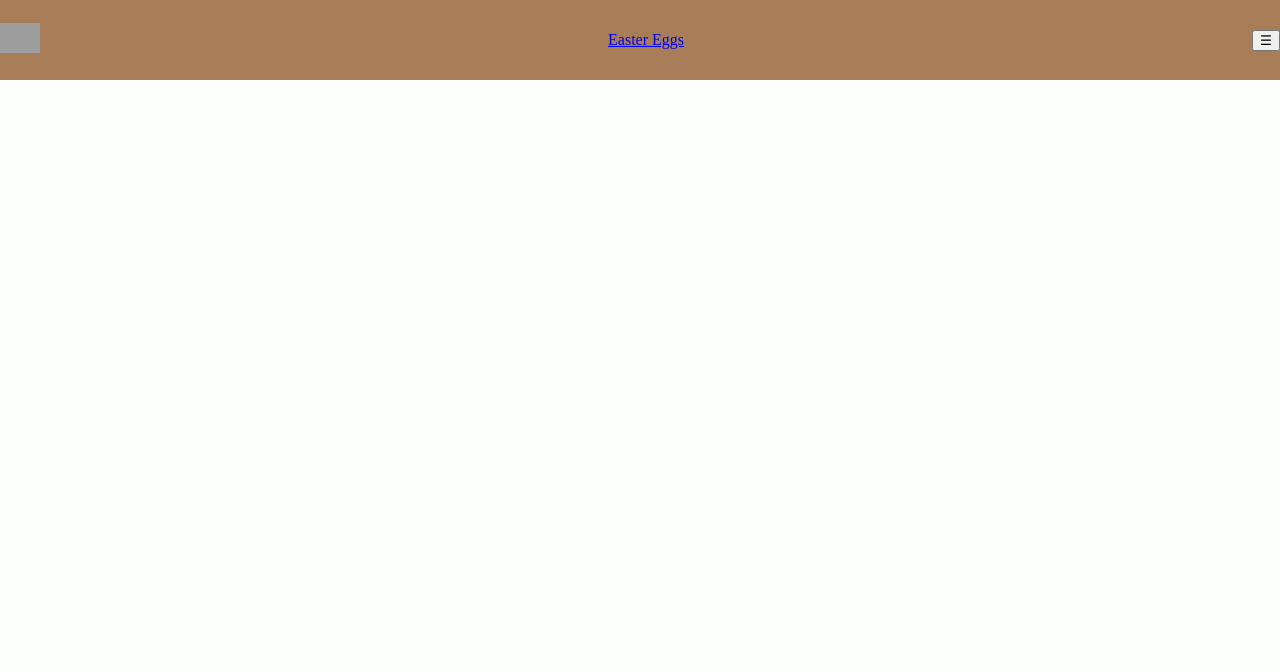
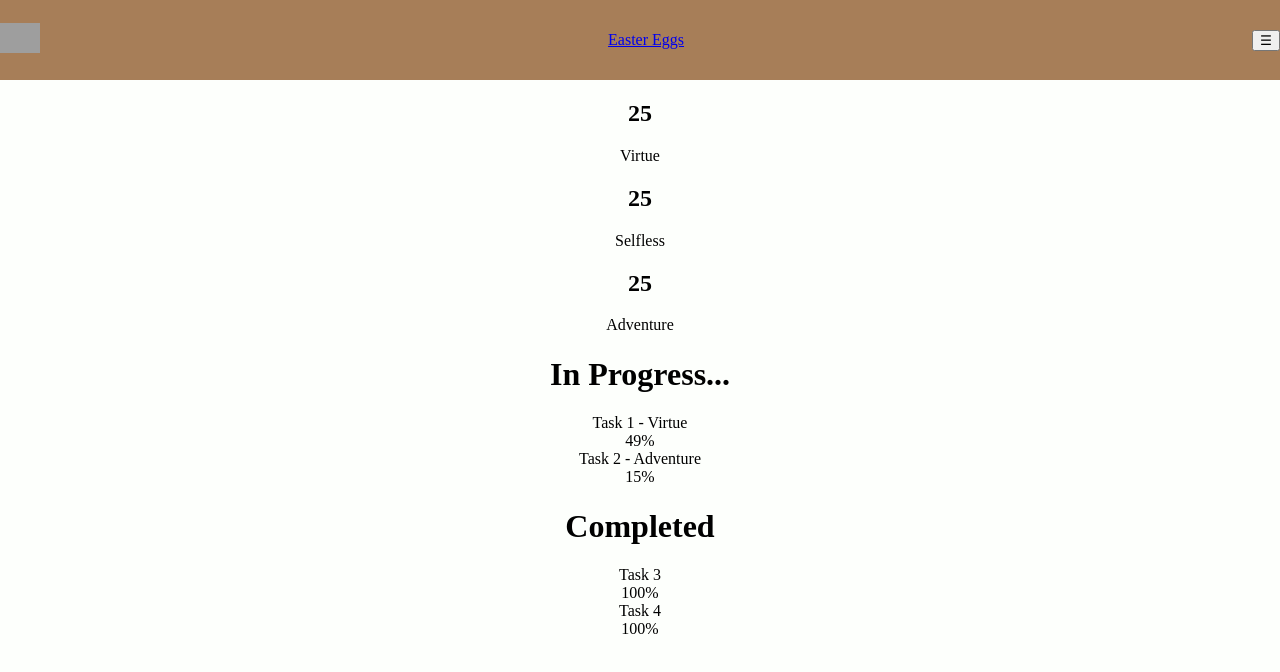
Before and after one commit to pianoboy71/HackEd-Project-7, a React (Vite) app in the folder front/: page /progress in a window 1280 px wide. Shown: the top 672 px of the page. Built offline with nearby package versions, Linux system fonts and the light colour scheme; grey boxes are pictures that could not be loaded.

Commit message:
created base progress page

```diff
--- a/front/src/Components/LoginPage.jsx
+++ b/front/src/Components/LoginPage.jsx
@@ -17,6 +17,21 @@ export default function LoginPage() {
     const hashBuffer = await crypto.subtle.digest("SHA-256", data);
     const hashArray = Array.from(new Uint8Array(hashBuffer));
     return hashArray.map((byte) => byte.toString(16).padStart(2, "0")).join("");
+  }
+
+  async function requestEgg(url, options = {}) {
+    const authToken = Cookies.get("authToken"); // Retrieve auth token from cookies
+    const urlWithAuth = authToken
+      ? `${url}${url.includes("?") ? "&" : "?"}k=${authToken}`
+      : url;
+
+    try {
+      const response = await axios({ url: urlWithAuth, ...options });
+      return response.data;
+    } catch (error) {
+      console.error("Error in requestEgg:", error);
+      throw error;
+    }
   }
 
   async function handleSignIn(e) {
@@ -41,7 +56,7 @@ export default function LoginPage() {
     //alert("Error signing in. Please try again.");
     //}
   }
-
+  alert(requestEgg("http://egg.fractaldev.co/username"));
   return (
     <>
       <div className="container">
--- a/front/src/Components/ProgressPage.jsx
+++ b/front/src/Components/ProgressPage.jsx
@@ -1,6 +1,47 @@
 export default function ProgressPage() {
-    return (
-        <>
-        </>
-    )
+  return (
+    <>
+      <div className="container">
+        <section>
+          <div className="progress-bar"></div>
+          <div className="points">
+            <div className="virtue-points">
+              <h2>25</h2>
+              <p>Virtue</p>
+            </div>
+            <div className="selfless-points">
+              <h2>25</h2>
+              <p>Selfless</p>
+            </div>
+            <div className="adventure-points">
+              <h2>25</h2>
+              <p>Adventure</p>
+            </div>
+          </div>
+        </section>
+        <div className="in-progress">
+          <h1>In Progress...</h1>
+          <div className="task">
+            <p>Task 1 - Virtue</p>
+            <p>49%</p>
+          </div>
+          <div className="task">
+            <p>Task 2 - Adventure</p>
+            <p>15%</p>
+          </div>
+        </div>
+        <div className="completed">
+          <h1>Completed</h1>
+          <div className="task">
+            <p>Task 3</p>
+            <p>100%</p>
+          </div>
+          <div className="task">
+            <p>Task 4</p>
+            <p>100%</p>
+          </div>
+        </div>
+      </div>
+    </>
+  );
 }
```
